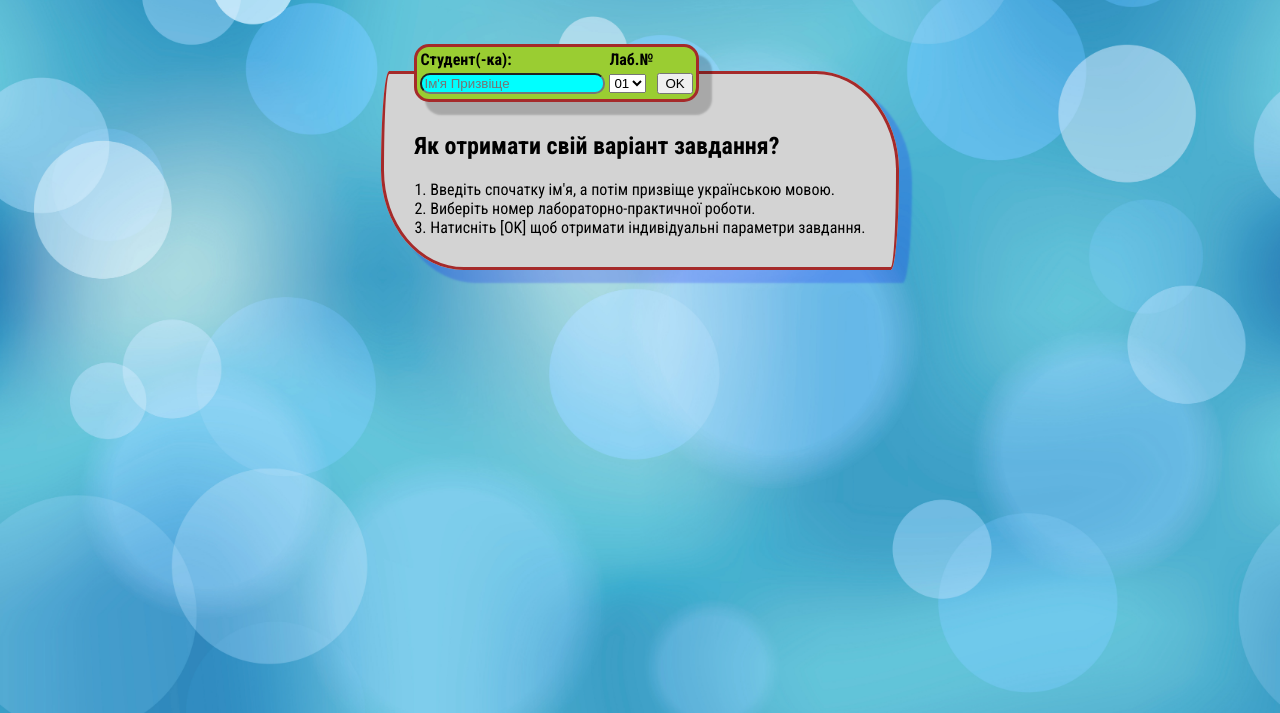
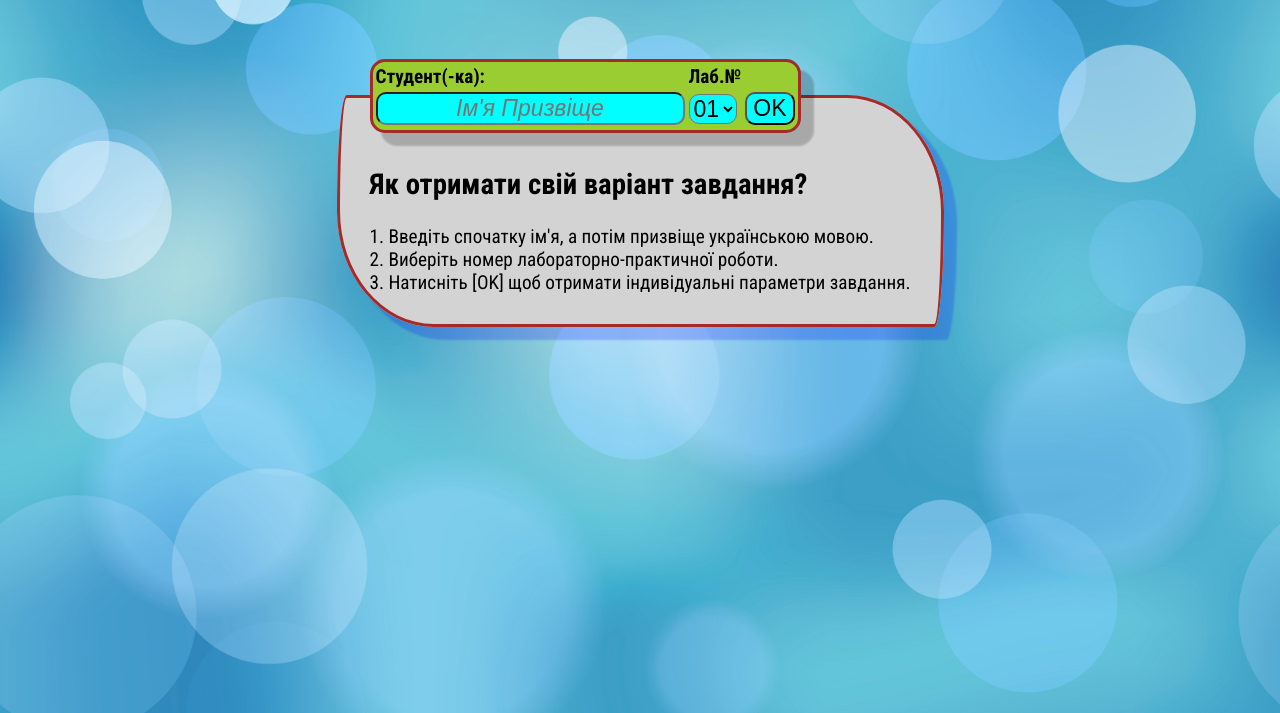
Before and after one commit to artisyst/taskcalc, a plain HTML site: page index.html in a window 1280 px wide. Shown: the part 87-800 px from the top of the page. Drawn offline with nearby package versions, Linux system fonts and the light colour scheme.

Commit message:
Font enlarging

```diff
--- a/index.html
+++ b/index.html
@@ -27,7 +27,7 @@
           <tr>
             <td><input id="inp-fullname" class="inp-fullname" type="text" placeholder="Ім'я Призвіще" size="20"/></td>
             <td>
-              <select id="sel-widn">
+              <select id="sel-widn" class="sel-widn">
                 <option selected>01</option>
                 <option>02</option>
                 <option>03</option>
@@ -35,7 +35,7 @@
                 <option>05</option>
               </select>
             </td>
-            <td><button id="button-gen">OK</button></td>
+            <td><button id="button-gen" class="button-gen">OK</button></td>
           </tr>
           </tbody>
         </table>
--- a/styles.css
+++ b/styles.css
@@ -3,6 +3,7 @@ body {
   background-size: cover;
   font-family: "Roboto Condensed", sans-serif;
   font-optical-sizing: auto;
+  font-size: larger;
   font-weight: normal;
   font-style: normal;
 }
@@ -13,7 +14,7 @@ body {
   padding: 0px 30px 30px 30px;
   border: 3px solid brown;
   border-radius: 10px 100px / 120px;
-  max-width: 580px;
+  max-width: 600px;
   box-shadow: 12px 12px 2px 1px rgba(0, 0, 255, .2);
   display: inline-block;
 }
@@ -27,10 +28,27 @@ body {
   box-shadow: 12px 12px 2px 1px rgba(0, 0, 0, .2);
 }
 
+/* Legend controls */
 .inp-fullname {
   background-color: cyan;
   border-radius: 10px;
+  font-size: larger;
+  font-style: italic;
+  text-align: center;
 }
+
+.sel-widn {
+  background-color: cyan;
+  border-radius: 10px;
+  font-size: larger;
+}
+
+.button-gen {
+  background-color: cyan;
+  border-radius: 10px;
+  font-size: larger;
+}
+/* /// */
 
 .content {
   padding: 10px 0 0 0;
```
